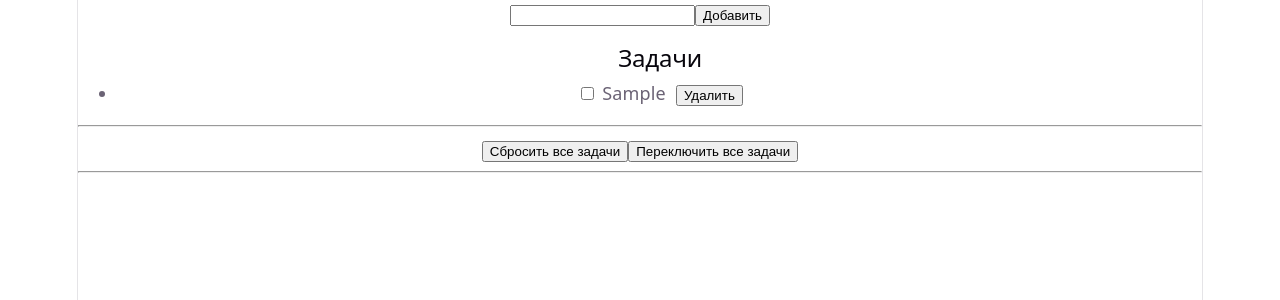
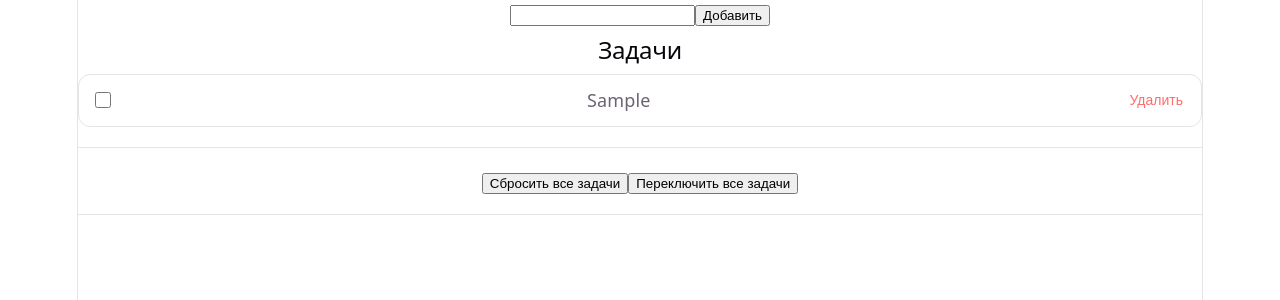
Before and after one commit to vadimk321/ToDoList-React, a React (Vite) app: page / in a window 1280 px wide. Both pictures are taken after typing "Sample" into the empty fields and a click on the button "Добавить". Shown: the top 300 px of the page. Built offline with nearby package versions, Linux system fonts and the light colour scheme.

Commit message:
Add a little styles

```diff
--- a/src/App.css
+++ b/src/App.css
@@ -1,194 +1,155 @@
-.complete {
-  opacity: 0.6 ;
-  text-decoration: line-through ;
+/* контейнер */
+.app {
+  max-width: 520px;
+  margin: 60px auto;
+  padding: 24px;
+  border-radius: 16px;
+  background: var(--bg);
+  box-shadow: var(--shadow);
 }
 
-span {
-  margin: 10px 10px 10px 5px;
-}
-.counter {
-  font-size: 16px;
-  padding: 5px 10px;
-  border-radius: 5px;
-  color: var(--accent);
-  background: var(--accent-bg);
-  border: 2px solid transparent;
-  transition: border-color 0.3s;
-  margin-bottom: 24px;
-
-  &:hover {
-    border-color: var(--accent-border);
-  }
-  &:focus-visible {
-    outline: 2px solid var(--accent);
-    outline-offset: 2px;
-  }
+/* заголовок */
+h1 {
+  text-align: center;
+  margin-bottom: 20px;
 }
 
-
-
-.hero {
-  position: relative;
-
-  .base,
-  .framework,
-  .vite {
-    inset-inline: 0;
-    margin: 0 auto;
+/* форма */
+.form {
+  display: flex;
+  gap: 10px;
+  margin-bottom: 20px;
 }
 
-  .base {
-    width: 170px;
-    position: relative;
-    z-index: 0;
+.form input {
+  flex: 1;
+  padding: 10px 12px;
+  border-radius: 10px;
+  border: 1px solid var(--border);
+  background: transparent;
+  color: var(--text-h);
+  font-size: 14px;
 }
 
-  .framework,
-  .vite {
-    position: absolute;
+.form input:focus {
+  outline: none;
+  border-color: var(--accent);
 }
 
-  .framework {
-    z-index: 1;
-    top: 34px;
-    height: 28px;
-    transform: perspective(2000px) rotateZ(300deg) rotateX(44deg) rotateY(39deg)
-      scale(1.4);
+.form button {
+  padding: 10px 16px;
+  border-radius: 10px;
+  border: none;
+  background: var(--accent);
+  color: white;
+  cursor: pointer;
+  font-weight: 500;
+  transition: 0.2s;
 }
 
-  .vite {
-    z-index: 0;
-    top: 107px;
-    height: 26px;
-    width: auto;
-    transform: perspective(2000px) rotateZ(300deg) rotateX(40deg) rotateY(39deg)
-      scale(0.8);
-  }
+.form button:hover {
+  transform: translateY(-1px);
+  box-shadow: var(--shadow);
 }
 
-#center {
-  display: flex;
-  flex-direction: column;
-  gap: 25px;
-  place-content: center;
-  place-items: center;
-  flex-grow: 1;
-
-  @media (max-width: 1024px) {
-    padding: 32px 20px 24px;
-    gap: 18px;
-  }
+/* список */
+ul {
+  list-style: none;
+  padding: 0;
+  margin: 0;
 }
 
-#next-steps {
+/* карточка задачи */
+li {
   display: flex;
-  border-top: 1px solid var(--border);
-  text-align: left;
-
-  & > div {
-    flex: 1 1 0;
-    padding: 32px;
-    @media (max-width: 1024px) {
-      padding: 24px 20px;
-    }
+  align-items: center;
+  gap: 12px;
+  padding: 12px;
+  border-radius: 12px;
+  border: 1px solid var(--border);
+  margin-bottom: 10px;
+  background: var(--bg);
+  transition: 0.2s;
 }
 
-  .icon {
-    margin-bottom: 16px;
-    width: 22px;
-    height: 22px;
+li:hover {
+  box-shadow: var(--shadow);
 }
 
-  @media (max-width: 1024px) {
-    flex-direction: column;
-    text-align: center;
-  }
+/* чекбокс */
+input[type="checkbox"] {
+  width: 16px;
+  height: 16px;
+  cursor: pointer;
 }
 
-#docs {
-  border-right: 1px solid var(--border);
-
-  @media (max-width: 1024px) {
-    border-right: none;
-    border-bottom: 1px solid var(--border);
-  }
+/* текст */
+li span {
+  flex: 1;
+  cursor: pointer;
+  user-select: none;
 }
 
-#next-steps ul {
-  list-style: none;
-  padding: 0;
-  display: flex;
-  gap: 8px;
-  margin: 32px 0 0;
-
-  .logo {
-    height: 18px;
+/* выполнено */
+.complete {
+  opacity: 0.5;
+  text-decoration: line-through;
 }
 
-  a {
-    color: var(--text-h);
-    font-size: 16px;
-    border-radius: 6px;
-    background: var(--social-bg);
-    display: flex;
-    padding: 6px 12px;
-    align-items: center;
-    gap: 8px;
-    text-decoration: none;
-    transition: box-shadow 0.3s;
-
-    &:hover {
-      box-shadow: var(--shadow);
-    }
-    .button-icon {
-      height: 18px;
-      width: 18px;
-    }
+/* инпут редактирования */
+li input[type="text"] {
+  flex: 1;
+  padding: 8px;
+  border-radius: 8px;
+  border: 1px solid var(--border);
+  font-size: 14px;
 }
 
-  @media (max-width: 1024px) {
-    margin-top: 20px;
-    flex-wrap: wrap;
-    justify-content: center;
-
-    li {
-      flex: 1 1 calc(50% - 8px);
+/* кнопка удалить */
+li button {
+  border: none;
+  background: transparent;
+  color: #ff6b6b;
+  cursor: pointer;
+  font-size: 14px;
+  padding: 4px 6px;
+  border-radius: 6px;
+  transition: 0.2s;
 }
 
-    a {
-      width: 100%;
-      justify-content: center;
-      box-sizing: border-box;
-    }
-  }
+li button:hover {
+  background: rgba(255, 107, 107, 0.1);
 }
 
-#spacer {
-  height: 88px;
+/* разделители */
+hr {
+  margin: 20px 0;
+  border: none;
   border-top: 1px solid var(--border);
-  @media (max-width: 1024px) {
-    height: 48px;
-  }
 }
 
-.ticks {
-  position: relative;
-  width: 100%;
-
-  &::before,
-  &::after {
-    content: '';
-    position: absolute;
-    top: -4.5px;
-    border: 5px solid transparent;
+/* заголовки секций */
+h2 {
+  margin: 10px 0;
 }
 
-  &::before {
-    left: 0;
-    border-left-color: var(--border);
+/* кнопки снизу */
+.actions {
+  display: flex;
+  gap: 10px;
+  margin-top: 10px;
 }
-  &::after {
-    right: 0;
-    border-right-color: var(--border);
+
+.actions button {
+  flex: 1;
+  padding: 10px;
+  border-radius: 10px;
+  border: 1px solid var(--border);
+  background: transparent;
+  cursor: pointer;
+  transition: 0.2s;
 }
+
+.actions button:hover {
+  background: var(--accent-bg);
 }
```
Lines whose indentation alone changed are shown as unchanged.
